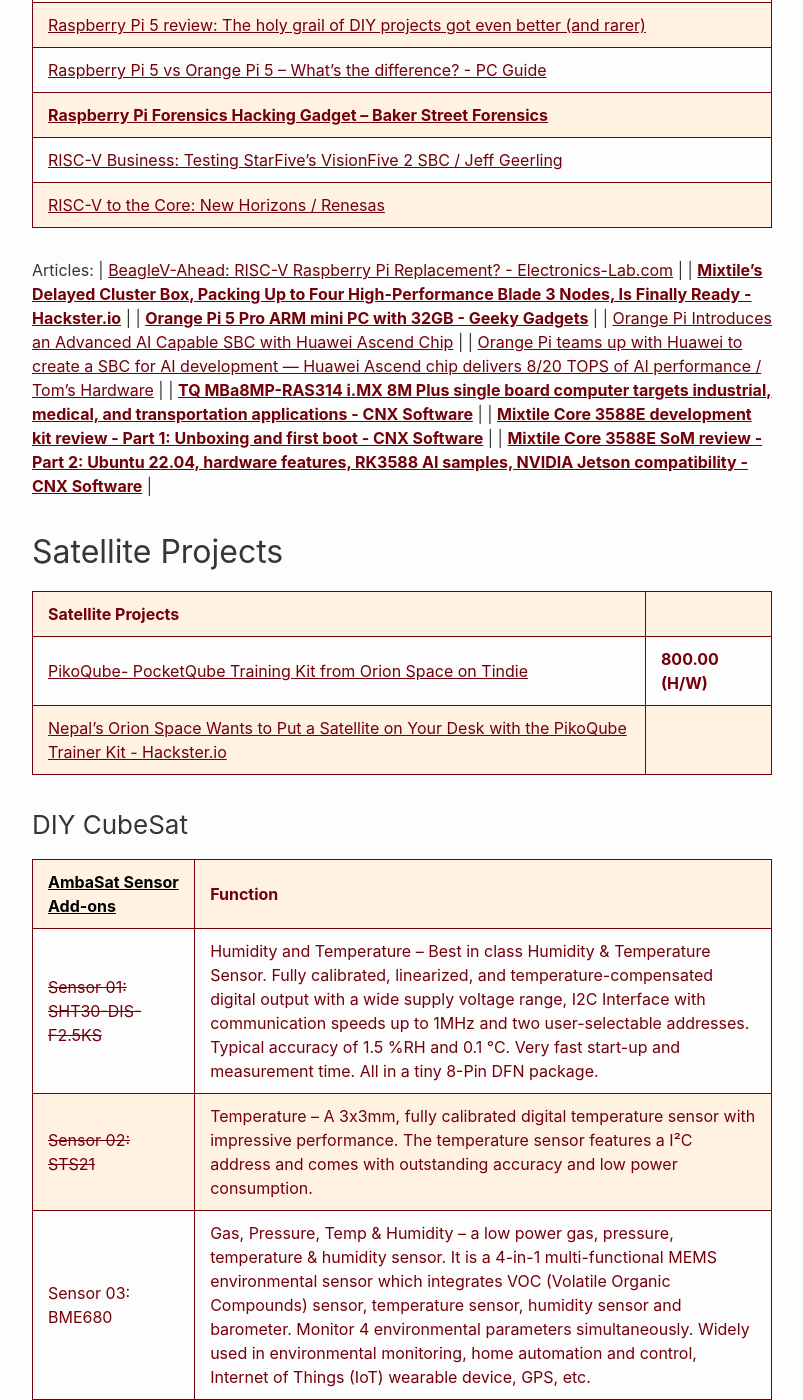
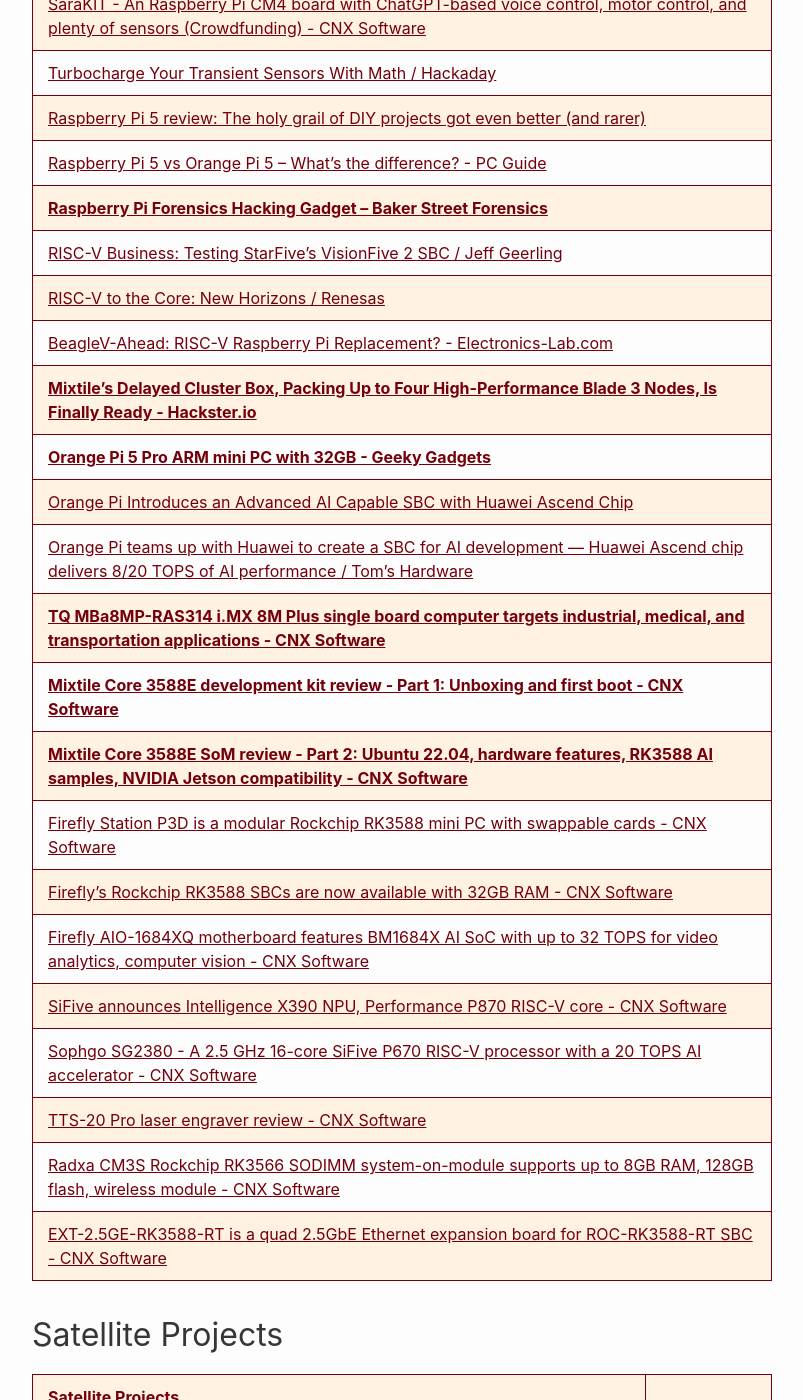
Before and after one commit to RalphHightower/RalphHightower, a Jekyll site: the page built from Hardware/HardwareLinks.md, in a window 1280 px wide and 1400 px high, scrolled down 38371 px. Shown: the whole window, without its empty margins (238-1041 px from the left). Built offline with Jekyll 4.4.1, drawn with Linux system fonts in a browser that asks for light colours; our own code applies the rules of GitHub Pages for plain Markdown files; some of the changed text lies outside the part shown.

Commit message:
[docs](web): HardwareLinks(extended description)

```diff
--- a/Hardware/HardwareLinks.md
+++ b/Hardware/HardwareLinks.md
@@ -155,6 +155,7 @@
 | [Milk-V Mars](https://milkv.io/mars )| (H/W) |
 | [Milk-V Meles: The Classic Creation of a RISC-V Single Board Computer](https://milkv.io/meles ) |
 | **[Milk-V Pioneer / Crowd Supply](https://www.crowdsupply.com/milkv/milk-v-pioneer )** | **(H/W) $1999 128 GB + 1 TB** |
+| **[Milk-V Pioneer Box 128 GB + 1 TB](https://arace.tech/products/milk-v-pioneer-box-128-gb-1-tb )** | **(H/W) $2,599.00 PC w/128 GB RAM 1TB SSD**  |
 | [Milk-V Pioneer](https://milkv.io/pioneer )| (H/W) |
 | [Milk-V](https://milkv.io/ ) | (H/W) |
 | **[Mixtile Blade 3](https://www.mixtile.com/store/sbc/blade-3/ )** | **(H/W) $369.00** |
@@ -473,10 +474,10 @@
 | **[MediaTek Genio 1200 system-on-module powers Cortex-A78/A55 AIoT & robotics development kit - CNX Software](https://www.cnx-software.com/2023/05/08/mediatek-genio-1200-linux-system-on-module-powers-cortex-a78-a55-aiot-development-kit/ )** |
 | **[Orange Pi 5 Plus SBC switches to Rockchip RK3588 SoC, brings dual HDMI 2.1, dual 2.5GbE, M.2 PCIe sockets - CNX Software](https://www.cnx-software.com/2023/05/10/orange-pi-5-plus-sbc-switches-to-rockchip-rk3588-soc-brings-dual-hdmi-2-1-dual-2-5gbe-m-2-pcie-sockets/ )** |
 | **[Lichee Pi 4A RISC-V SBC takes on Raspberry Pi 4 with TH1520 processor - CNX Software](https://www.cnx-software.com/2023/05/06/lichee-pi-4a-risc-v-sbc-raspberry-pi-4-th1520-processor/ )** |
-|[Seeed Studio launches Jetson-based "reComputer Industrial" fanless Edge AI computers - CNX Software](https://www.cnx-software.com/2023/05/15/seeed-studio-jetson-based-recomputer-industrial-fanless-edge-ai-computers/ )|
+| [Seeed Studio launches Jetson-based "reComputer Industrial" fanless Edge AI computers - CNX Software](https://www.cnx-software.com/2023/05/15/seeed-studio-jetson-based-recomputer-industrial-fanless-edge-ai-computers/ )|
 | [LTE Sniffer Ferrets Out Cellular Communications / Hackaday](https://hackaday.com/2023/05/18/lte-sniffer-ferrets-out-cellular-communications/ ) |
-|[AndesAIRE AnDLA I350 AI/ML IP block is configurable from 64 GOPS to 8TOPS for Edge AI SoCs - CNX Software](https://www.cnx-software.com/2023/05/18/andesaire-andla-i350-ai-ml-ip-block-is-configurable-from-64-gops-to-8tops-for-edge-ai-socs/ ) |
-|[Laird RM126x LoRaWAN modules and development kits feature Silicon Labs EFR32 MCU, support P2P communication - CNX Software](https://www.cnx-software.com/2023/05/19/laird-rm126x-lorawan-modules-devkits-silicon-labs-efr32-mcu-p2p-communication/ )|
+| [AndesAIRE AnDLA I350 AI/ML IP block is configurable from 64 GOPS to 8TOPS for Edge AI SoCs - CNX Software](https://www.cnx-software.com/2023/05/18/andesaire-andla-i350-ai-ml-ip-block-is-configurable-from-64-gops-to-8tops-for-edge-ai-socs/ ) |
+| [Laird RM126x LoRaWAN modules and development kits feature Silicon Labs EFR32 MCU, support P2P communication - CNX Software](https://www.cnx-software.com/2023/05/19/laird-rm126x-lorawan-modules-devkits-silicon-labs-efr32-mcu-p2p-communication/ )|
 | [AntSDR E200 features ZYNQ FPGA and AD936x chipsets](https://linuxgizmos.com/antsdr-e200-features-zynq-fpga-and-ad936x-chipsets/ )|
 | [Pico-ITX board comes with i.MX8M Plus processor, dual MIPI CSI and PoE support](https://linuxgizmos.com/pico-itx-board-comes-with-i-mx8m-plus-processor-dual-mipi-csi-and-poe/ )|
 | [OTA: Augmented Reality Satellite Tracking, A Sun Noise Monitor, Black-Box Wi-Fi Optimisation, and More – MyriadRF](https://myriadrf.org/news/ota-augmented-reality-satellite-tracking-a-sun-noise-monitor-black-box-wi-fi-optimisation-and-more/ )|
@@ -668,9 +669,6 @@
 | **[Raspberry Pi Forensics Hacking Gadget – Baker Street Forensics](https://bakerstreetforensics.com/2023/07/01/raspberry-pi-forensics-hacking-gadget/ )** |
 | [RISC-V Business: Testing StarFive's VisionFive 2 SBC / Jeff Geerling](https://www.jeffgeerling.com/blog/2023/risc-v-business-testing-starfives-visionfive-2-sbc ) |
 | [RISC-V to the Core: New Horizons / Renesas](https://www.renesas.com/us/en/blogs/risc-v-core-new-horizons ) |
-
-
-Articles:
 | [BeagleV-Ahead: RISC-V Raspberry Pi Replacement? - Electronics-Lab.com](https://www.electronics-lab.com/beaglev-ahead-risc-v-raspberry-pi-replacement/ ) |
 | **[Mixtile's Delayed Cluster Box, Packing Up to Four High-Performance Blade 3 Nodes, Is Finally Ready - Hackster\.io](https://www.hackster.io/news/mixtile-s-delayed-cluster-box-packing-up-to-four-high-performance-blade-3-nodes-is-finally-ready-5bf2f62e79d3 )** |
 | **[Orange Pi 5 Pro ARM mini PC with 32GB - Geeky Gadgets](https://www.geeky-gadgets.com/arm-mini-pc/ )** |
@@ -679,6 +677,14 @@ Articles:
 | **[TQ MBa8MP-RAS314 i\.MX 8M Plus single board computer targets industrial, medical, and transportation applications - CNX Software](https://www.cnx-software.com/2023/12/11/tq-mba8mp-ras314-i-mx-8m-plus-single-board-computer-targets-industrial-medical-and-transportation-applications/ )** |
 | **[Mixtile Core 3588E development kit review - Part 1: Unboxing and first boot - CNX Software](https://www.cnx-software.com/2023/12/14/mixtile-core-3588e-development-kit-review-unboxing-first-boot/ )** |
 | **[Mixtile Core 3588E SoM review - Part 2: Ubuntu 22.04, hardware features, RK3588 AI samples, NVIDIA Jetson compatibility - CNX Software](https://www.cnx-software.com/2023/12/30/mixtile-core-3588e-som-review-ubuntu-22-04-hardware-features-rk3588-ai-samples-nvidia-jetson-compatibility/ )** |
+| [Firefly Station P3D is a modular Rockchip RK3588 mini PC with swappable cards - CNX Software](https://www.cnx-software.com/2023/04/11/firefly-station-p3d-modular-rockchip-rk3588-mini-pc-with-swappable-cards/ ) |
+| [Firefly's Rockchip RK3588 SBCs are now available with 32GB RAM - CNX Software](https://www.cnx-software.com/2023/07/01/firefly-rockchip-rk3588-sbc-32gb-ram/ ) |
+| [Firefly AIO-1684XQ motherboard features BM1684X AI SoC with up to 32 TOPS for video analytics, computer vision - CNX Software](https://www.cnx-software.com/2023/08/02/firefly-aio-1684xq-motherboard-features-bm1684x-ai-soc-with-up-to-32-tops-for-video-analytics-computer-vision/ ) |
+| [SiFive announces Intelligence X390 NPU, Performance P870 RISC-V core - CNX Software](https://www.cnx-software.com/2023/10/18/sifive-intelligence-x390-npu-performance-p870-risc-v-core/ ) |
+| [Sophgo SG2380 - A 2.5 GHz 16-core SiFive P670 RISC-V processor with a 20 TOPS AI accelerator - CNX Software](https://www.cnx-software.com/2023/10/21/sophgo-sg2380-16-core-sifive-p670-risc-v-processor-20-tops-ai-accelerator/ ) |
+| [TTS-20 Pro laser engraver review - CNX Software](https://www.cnx-software.com/2023/12/27/tts-20-pro-laser-engraver-review/ )  |
+| [Radxa CM3S Rockchip RK3566 SODIMM system-on-module supports up to 8GB RAM, 128GB flash, wireless module - CNX Software](https://www.cnx-software.com/2023/12/29/radxa-cm3s-rockchip-rk3566-sodimm-system-on-module-8gb-ram-128gb-flash-wireless-module/ ) |
+| [EXT-2.5GE-RK3588-RT is a quad 2.5GbE Ethernet expansion board for ROC-RK3588-RT SBC - CNX Software](https://www.cnx-software.com/2024/01/02/ext-2-5ge-rk3588-rt-quad-2-5gbe-ethernet-expansion-board-roc-rk3588-rt-sbc/ ) |
 
 [^21]: • 1.5GHz quad-core 64-bit ARM Cortex-A72 CPU (Roughly 3× performance)<br />• 1GB, 2GB, or 4GB of LPDDR4 SDRAM<br />• Full-throughput Gigabit Ethernet<br />• Dual-band 802.11ac wireless networking<br />• Bluetooth 5.0<br />• Two USB 3.0 and two USB 2.0 ports<br />• Dual monitor support, at resolutions up to 4K<br />• VideoCore VI graphics, supporting OpenGL ES 3.x<br />• 4Kp60 hardware decode of HEVC video<br />Complete compatibility with earlier Raspberry Pi products
 
```
